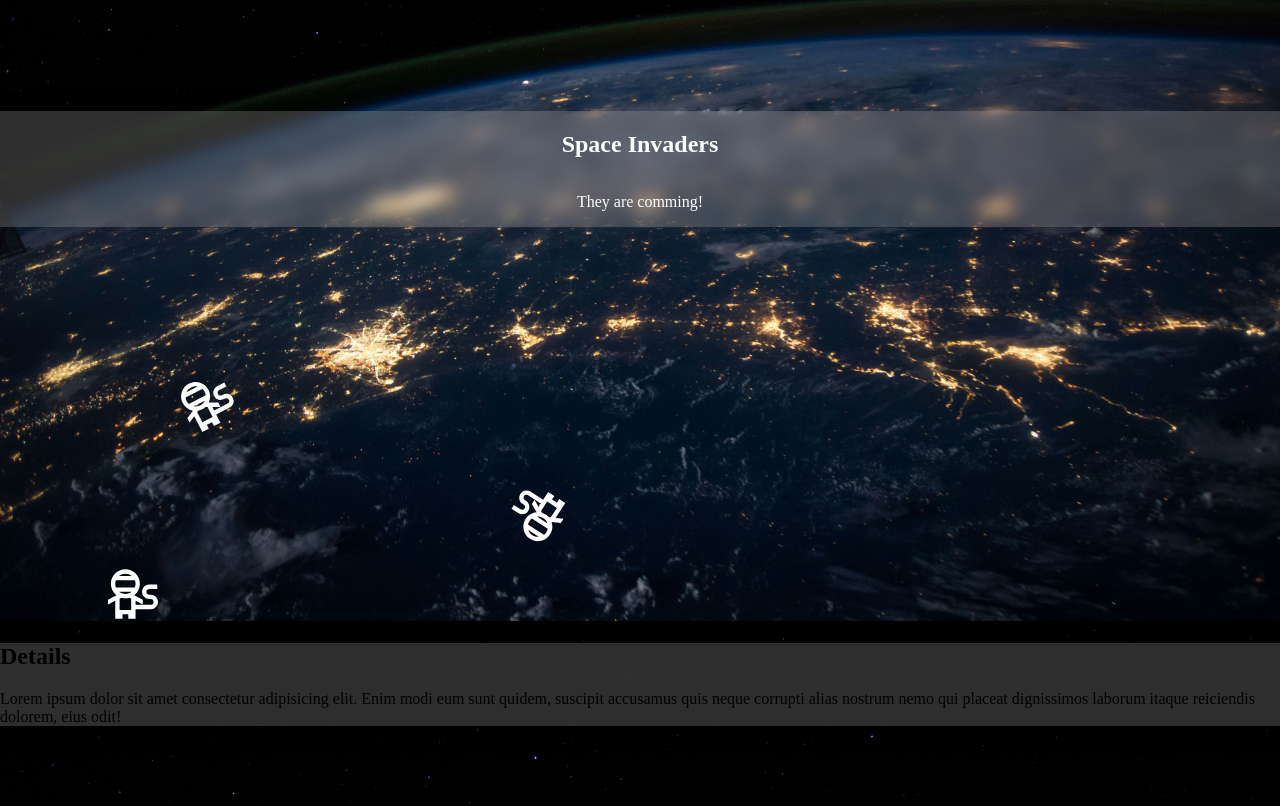
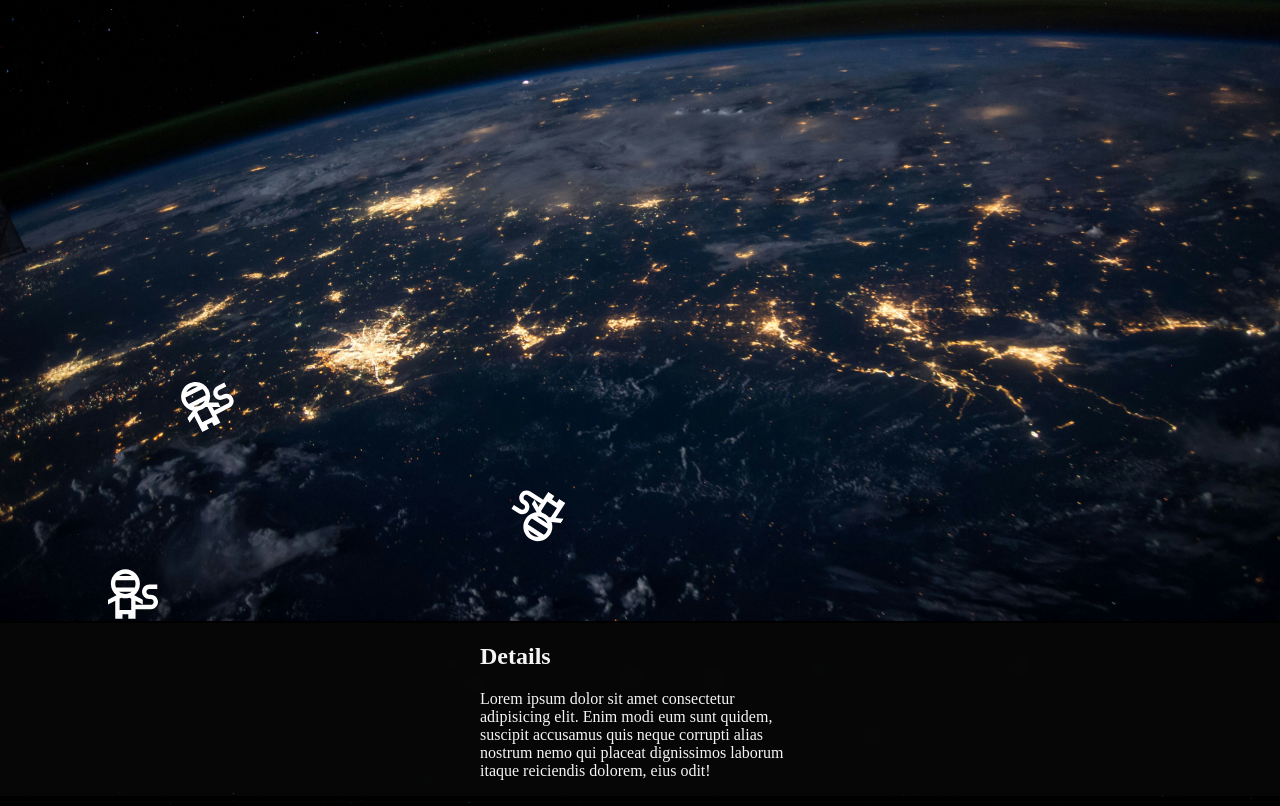
Before and after one commit to LarsGJobloop/kodeloftet-parallax-effekt, a website: page index.html in a window 1280 px wide. Shown: the part 249-1055 px from the top of the page. Drawn offline with Linux system fonts and the light colour scheme.

Commit message:
update styling

```diff
--- a/index.html
+++ b/index.html
@@ -15,8 +15,8 @@
   </header>
 
   <main class="background-earth">
-    <section class="section-hero">
-      <div class="glassmorphisme">
+    <section class="section-hero flex flex-col height-screen">
+      <div class="glassmorphisme flex flex-col items-center">
         <h1>Space Invaders</h1>
         <p>They are comming!</p>
       </div>
@@ -28,11 +28,13 @@
       <img class="astronaut-" src="assets/astronaut.svg" alt="">
     </div>
 
-    <section class="section-details">
-      <div class="glassmorphisme">
+    <section class="section-details flex flex-col height-screen">
+      <div class="glassmorphisme flex flex-col items-center">
+        <div class="max-width-medium">
           <h2>Details</h2>
           <p>Lorem ipsum dolor sit amet consectetur adipisicing elit. Enim modi eum sunt quidem, suscipit accusamus quis
             neque corrupti alias nostrum nemo qui placeat dignissimos laborum itaque reiciendis dolorem, eius odit!</p>
+        </div>
       </div>
     </section>
 
@@ -42,11 +44,13 @@
       <img class="astronaut-3" src="assets/astronaut.svg" alt="">
     </div>
 
-    <section class="section-details">
-      <div class="glassmorphisme">
+    <section class="section-details flex flex-col height-screen">
+      <div class="glassmorphisme flex flex-col items-center">
+        <div class="max-width-medium">
           <h2>Details</h2>
           <p>Lorem ipsum dolor sit amet consectetur adipisicing elit. Enim modi eum sunt quidem, suscipit accusamus quis
             neque corrupti alias nostrum nemo qui placeat dignissimos laborum itaque reiciendis dolorem, eius odit!</p>
+        </div>
       </div>
     </section>
   </main>
--- a/styles.css
+++ b/styles.css
@@ -5,25 +5,16 @@ body {
 .background-earth {
   background-image: url(assets/earth.jpg);
   background-size: cover;
+  background-position: left;
   background-attachment: fixed;
 }
 
 .section-hero {
-  height: 100vh; /* vh === ViewHeight antall 100% av skjermen*/
   color: white;
-  display: flex;
-  flex-direction: column;
-  justify-content: center;
-}
-
-.section-hero > div {
-  display: flex;
-  flex-direction: column;
-  align-items: center;
 }
 
 .section-details {
-  height: 100vh;
+  color: whitesmoke;
 }
 
 .astronaut-1 {
@@ -38,9 +29,34 @@ body {
   transform: translate(50vw, -40vh) rotate(213deg);
 }
 
+/* Utilities Classes */
+.max-width-medium {
+  max-width: 20rem;
+}
+
+.height-screen {
+  height: 100vh;
+}
+
+.flex {
+  display: flex;
+}
+
+.flex-col {
+  flex-direction: column;
+}
+
+.justify-center {
+  justify-content: center;
+}
+
+.items-center {
+  align-items: center;
+}
+
 .glassmorphisme {
   /* From https://css.glass */
-  background: rgba(173, 170, 170, 0.27);
+  background: rgb(13 13 13 / 48%);
   box-shadow: 0 4px 30px rgba(0, 0, 0, 0.1);
   backdrop-filter: blur(7.4px);
   -webkit-backdrop-filter: blur(7.4px);
```
Lines whose indentation alone changed are shown as unchanged.
